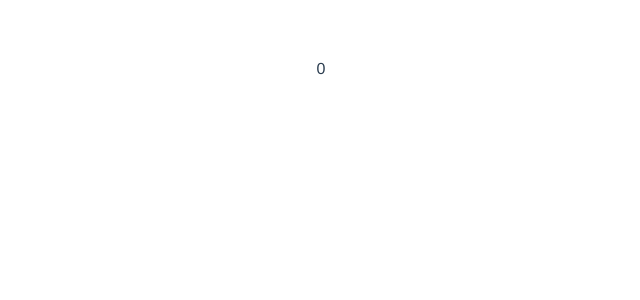
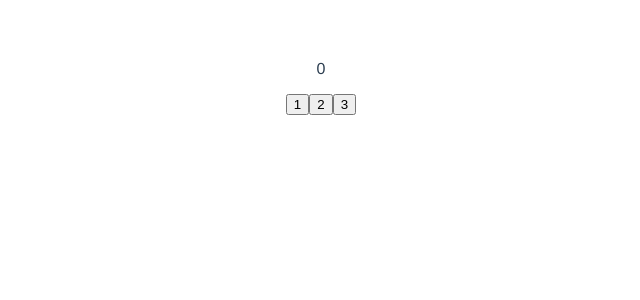
Before and after one commit to MichaClan/Vue.js-Calculator, a Vue app: page / in a window 1280 px wide. Shown: the top 300 px of the page, without its empty margins (319-959 px from the left). Built offline with nearby package versions, Linux system fonts and the light colour scheme.

Commit message:
Buttons that add numbers to calculates and a function that changes the 0 into the next added number

```diff
--- a/src/components/TheCalculator.vue
+++ b/src/components/TheCalculator.vue
@@ -1,6 +1,9 @@
 <template>
-  <div>
+   <div>
     <p>{{ display }}</p>
+    <button @click="drukOpCijfer('1')">1</button>
+    <button @click="drukOpCijfer('2')">2</button>
+    <button @click="drukOpCijfer('3')">3</button>
   </div>
 </template>
 
@@ -13,6 +16,14 @@ const tweedeGetal = ref(0)
 const resultaat = ref(0)
 const operator = ref(null)
 const display = ref("0")
+
+function drukOpCijfer(cijfer) {
+  if (display.value === "0") {
+    display.value = cijfer
+  } else {
+    display.value = display.value + cijfer
+  }
+}
 </script>
 
 <style>
```
